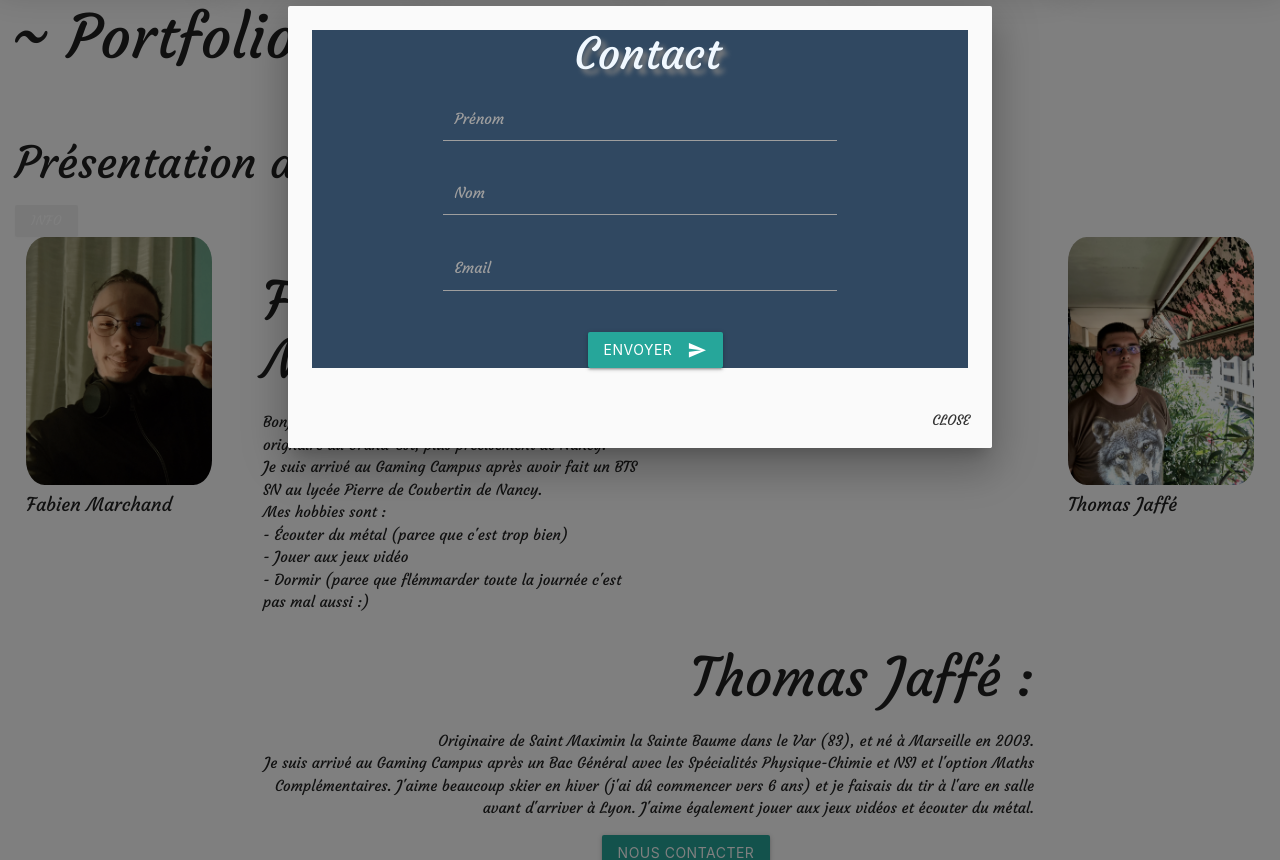
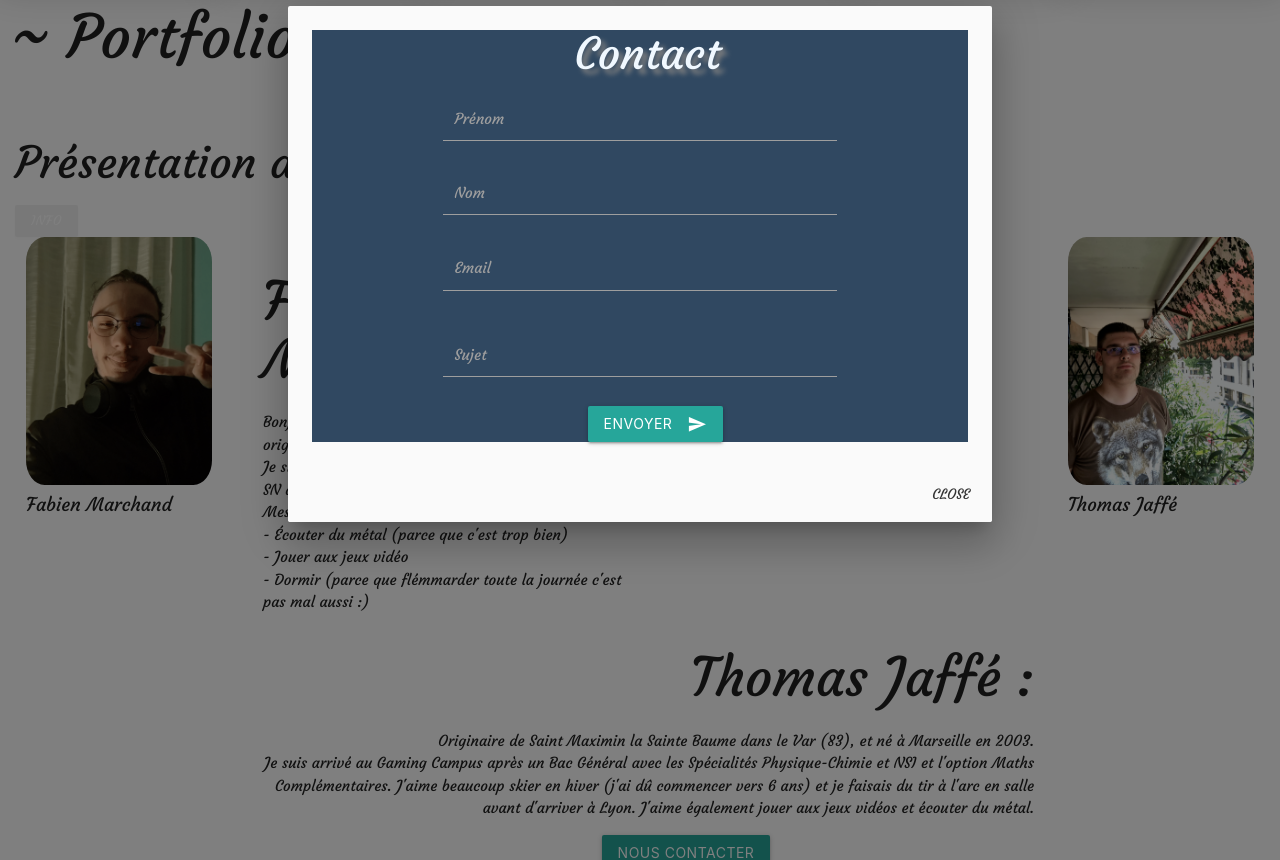
Before and after one commit to Zearcus/PHP-MySQL, a PHP site: page / in a window 1280 px wide, after a click on "NOUS CONTACTER". Shown: the part 91-951 px from the top of the page. Run offline with PHP 8.4, Linux system fonts and the light colour scheme.

Commit message:
added sujet to contact

```diff
--- a/index.php
+++ b/index.php
@@ -117,6 +117,10 @@
                   <label for="email">Email</label>
                   <span class="helper-text" data-error="Email incorrect" data-success=""></span>
                </div>
+               <div class="input-field col l3 m2 s12 textinput">
+                 <textarea id="textarea1" class="materialize-textarea"></textarea>
+                 <label for="textarea1">Sujet</label>
+              </div>
                 <button class="btn waves-effect waves-light col l1 m2 s12 btncontact2" type="submit" name="action">Envoyer
                   <i class="material-icons right ">send</i>
                 </button>
--- a/project1.php
+++ b/project1.php
@@ -129,6 +129,10 @@
                                 <label for="email">Email</label>
                                 <span class="helper-text" data-error="Email incorrect" data-success=""></span>
                             </div>
+                            <div class="input-field col l3 m2 s12 textinput">
+                              <textarea id="textarea1" class="materialize-textarea"></textarea>
+                              <label for="textarea1">Sujet</label>
+                           </div>
                             <button class="btn waves-effect waves-light col l1 m4 s12 btncontact2" type="submit" name="action">Envoyer
                                 <i class="material-icons right ">send</i>
                             </button>
--- a/project2.php
+++ b/project2.php
@@ -135,6 +135,10 @@
                                 <label for="email">Email</label>
                                 <span class="helper-text" data-error="Email incorrect" data-success=""></span>
                             </div>
+                            <div class="input-field col l3 m2 s12 textinput">
+                              <textarea id="textarea1" class="materialize-textarea"></textarea>
+                              <label for="textarea1">Sujet</label>
+                           </div>
                             <button class="btn waves-effect waves-light col l1 m4 s12 btncontact2" type="submit" name="action">Envoyer
                                 <i class="material-icons right ">send</i>
                             </button>
--- a/project3.php
+++ b/project3.php
@@ -127,6 +127,10 @@
                                 <label for="email">Email</label>
                                 <span class="helper-text" data-error="Email incorrect" data-success=""></span>
                             </div>
+                            <div class="input-field col l3 m2 s12 textinput">
+                              <textarea id="textarea1" class="materialize-textarea"></textarea>
+                              <label for="textarea1">Sujet</label>
+                           </div>
                             <button class="btn waves-effect waves-light col l1 m4 s12 btncontact2" type="submit" name="action">Envoyer
                                 <i class="material-icons right ">send</i>
                             </button>
```
